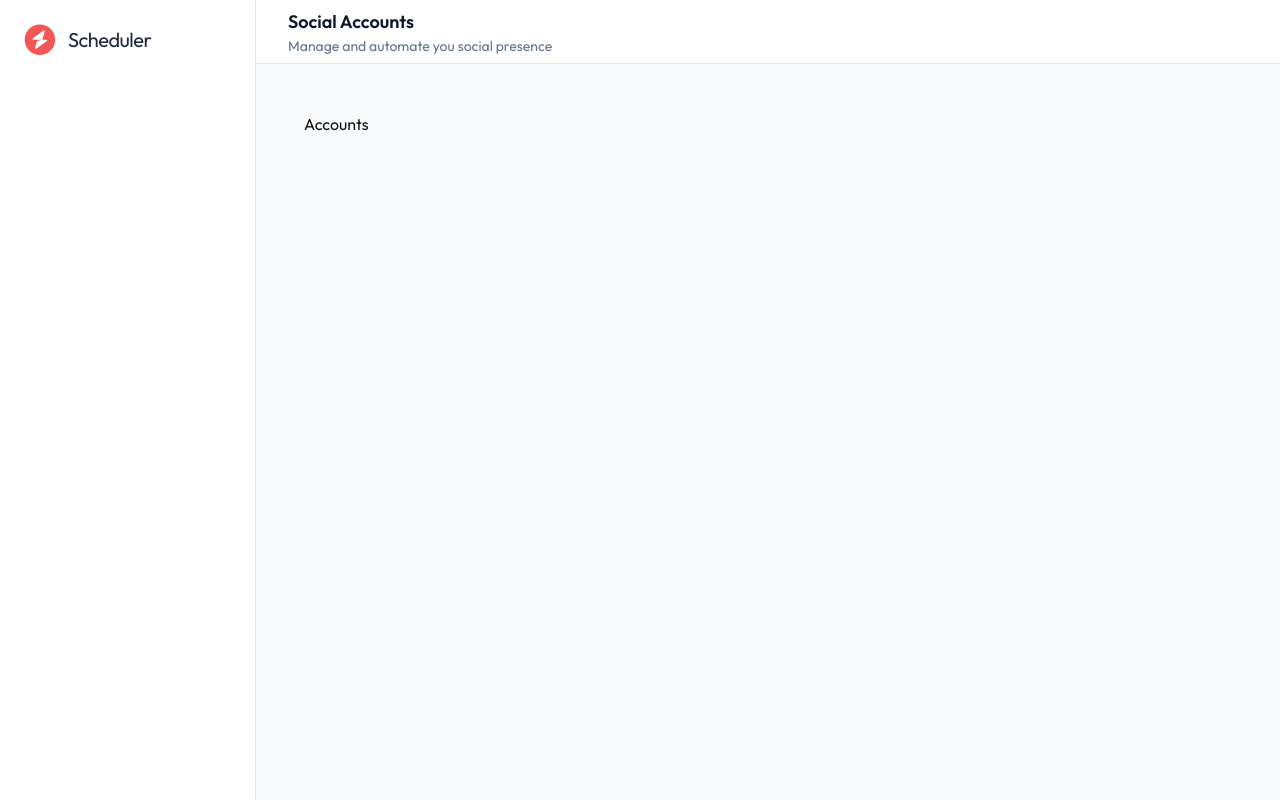
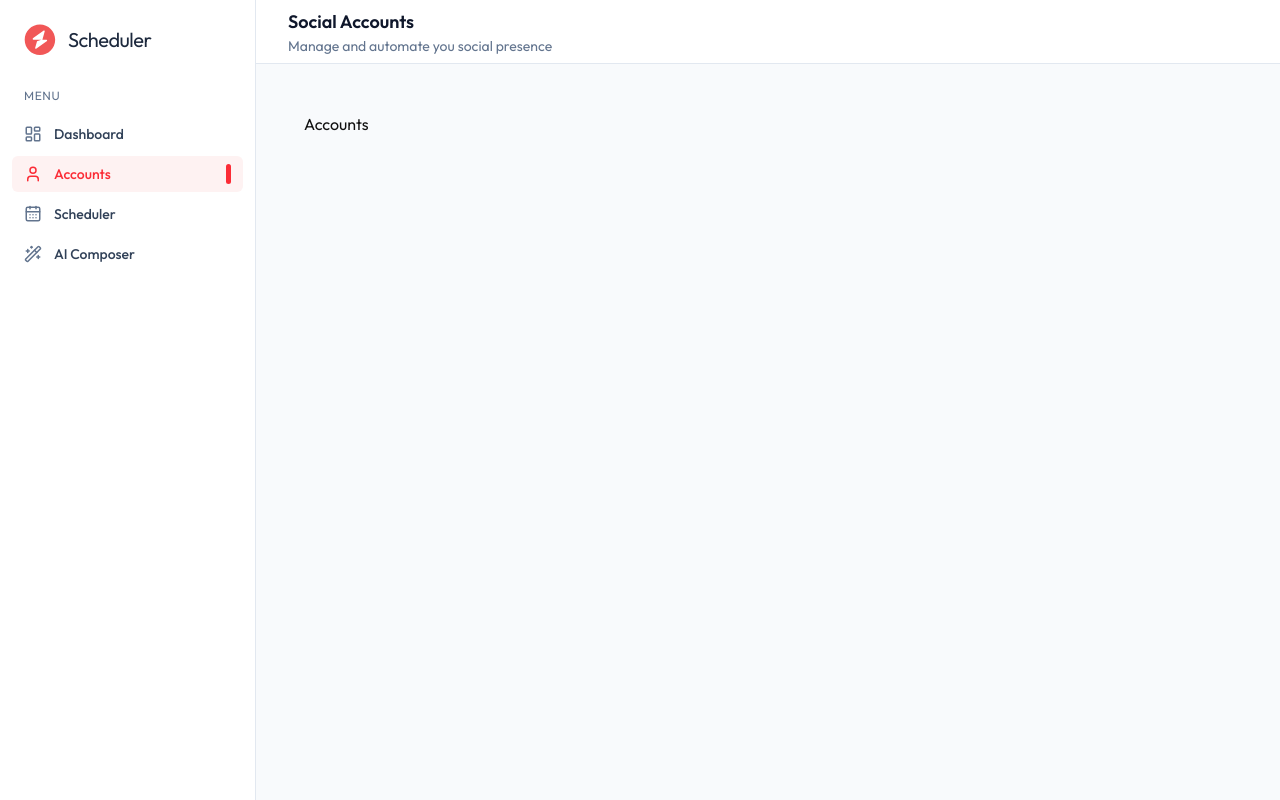
Before and after one commit to naimsheikh8020/Social-Media-Automation-Platform, a React (Vite) app in the folder Frontend/: page /accounts in a window 1280 px wide. Built offline with nearby package versions, Linux system fonts and the light colour scheme.

Commit message:
Update routing for Scheduler page and add done the sidebar menu

```diff
--- a/Frontend/src/App.tsx
+++ b/Frontend/src/App.tsx
@@ -17,7 +17,7 @@ export default function App() {
                     <Route path="/dashboard" element={<Dashboard />} />
                     <Route path="/accounts" element={<Accounts />} />
                     <Route path="/ai-composer" element={<AIComposer />} />
-                    <Route path="/scheduler" element={<Scheduler />} />
+                    <Route path="/schedule" element={<Scheduler />} />
                 </Route>
             </Routes>
         </>
--- a/Frontend/src/components/Sidebar.tsx
+++ b/Frontend/src/components/Sidebar.tsx
@@ -1,6 +1,18 @@
+import { CalendarDaysIcon, LayoutDashboardIcon, UserIcon, Wand2Icon } from "lucide-react"
+import { NavLink, useLocation } from "react-router-dom"
 
 
-const Sidebar = ({isOpen, setIsOpen}: {isOpen: boolean, setIsOpen: (value: boolean) => void}) => {
+const Sidebar = ({ isOpen, setIsOpen }: { isOpen: boolean, setIsOpen: (value: boolean) => void }) => {
+  const location = useLocation()
+  const navItems = [
+    { name: "Dashboard", icon: LayoutDashboardIcon, path: "/dashboard" },
+    { name: "Accounts", icon: UserIcon, path: "/accounts" },
+    { name: " Scheduler", icon: CalendarDaysIcon, path: "/schedule" },
+    { name: "AI Composer", icon: Wand2Icon, path: "/ai-composer" },
+  ]
+
+
+
   return (
     <div className={`fixed inset-y-0 left-0 z-50 w-64 bg-white border-r border-slate-200 flex flex-col h-full transform transition-transform duration-200 ease-in-out md:relative md:translate-x-0 ${isOpen ? 'translate-x-0' : '-translate-x-full'} `}>
       {/* Logo */}
@@ -11,6 +23,32 @@ const Sidebar = ({isOpen, setIsOpen}: {isOpen: boolean, setIsOpen: (value: boole
         </div>
       </div>
 
+      {/* Nav Section Label */}
+      <div className="px-6 py-2.5">
+        <span className="text-xs text-slate-500 uppercase tracking-wider">Menu</span>
+      </div>
+      {/* Nav Links */}
+      <nav className="flex-1 px-3 space-y-1">
+        {
+          navItems.map((item, index) => {
+            const isActive = location.pathname === item.path;
+            return (
+              <NavLink
+                key={index}
+                to={item.path}
+                end={item.path === "/dashboard"}
+                onClick={() => setIsOpen(false)}
+                className={`group flex items-center gap-3 px-3 py-2 text-sm font-medium rounded-md ${isActive ? 'bg-red-50 text-red-500' : 'text-slate-700 hover:bg-slate-100 hover:text-slate-900'}`}
+              >
+                <item.icon className={`size-4.5 shrink-0 ${isActive ? 'text-red-500' : 'text-slate-500'}`} />
+                {item.name}
+                {isActive && <span className="ml-auto w-[5px] h-5 rounded-full bg-red-500" />}
+              </NavLink>
+            )
+          })
+        }
+      </nav>
+
     </div>
   )
 }
```
